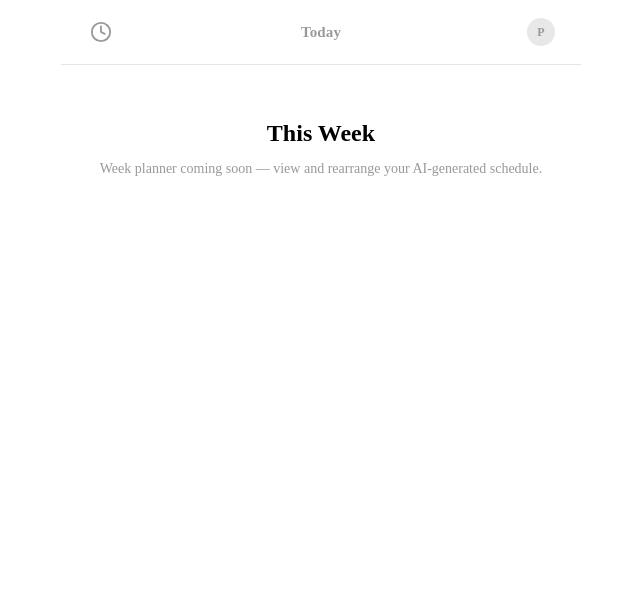
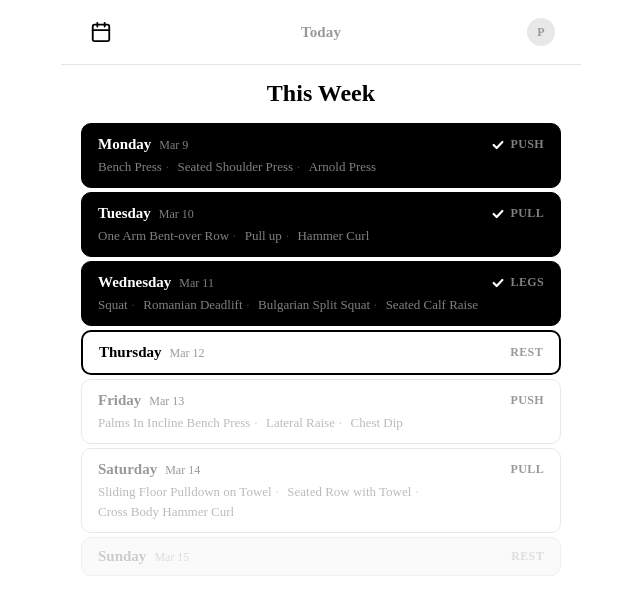
Before and after one commit to gattoa/push, a SvelteKit app: page /plan in a window 1280 px wide. Shown: the top 612 px of the page, without its empty margins (319-959 px from the left). Built offline with nearby package versions, Linux system fonts and the light colour scheme.

Commit message:
Update navigation structure and implement week plan view with dynamic scheduling. Replace placeholder with WeekSchedule component for enhanced user experience.

```diff
--- a/src/lib/components/Navigation.svelte
+++ b/src/lib/components/Navigation.svelte
@@ -6,11 +6,13 @@
 </script>
 
 <nav>
-	<!-- History (left) -->
-	<a href="/history" class="nav-icon" aria-current={currentPath === '/history' ? 'page' : undefined} aria-label="History">
+	<!-- Plan (left) -->
+	<a href="/plan" class="nav-icon" aria-current={currentPath === '/plan' ? 'page' : undefined} aria-label="Plan">
 		<svg width="22" height="22" viewBox="0 0 24 24" fill="none" stroke="currentColor" stroke-width="2" stroke-linecap="round" stroke-linejoin="round">
-			<circle cx="12" cy="12" r="10"></circle>
-			<polyline points="12 6 12 12 16 14"></polyline>
+			<rect x="3" y="4" width="18" height="18" rx="2" ry="2"></rect>
+			<line x1="16" y1="2" x2="16" y2="6"></line>
+			<line x1="8" y1="2" x2="8" y2="6"></line>
+			<line x1="3" y1="10" x2="21" y2="10"></line>
 		</svg>
 	</a>
 
--- /dev/null
+++ b/src/lib/components/WeekSchedule.svelte
@@ -0,0 +1,248 @@
+<script lang="ts">
+	import type { WeekMomentum } from '$lib/mock/profile';
+	import { getTodayIndex } from '$lib/mock/workouts';
+
+	let { momentum }: {
+		momentum: WeekMomentum;
+	} = $props();
+
+	const todayIndex = getTodayIndex();
+
+	const DAY_LABELS = ['Monday', 'Tuesday', 'Wednesday', 'Thursday', 'Friday', 'Saturday', 'Sunday'];
+
+	function computeDayIso(dayOfWeek: number): string {
+		const d = new Date(momentum.weekStart + 'T00:00:00');
+		d.setDate(d.getDate() + dayOfWeek);
+		return d.toISOString().split('T')[0];
+	}
+
+	function computeDayDate(dayOfWeek: number): string {
+		const d = new Date(momentum.weekStart + 'T00:00:00');
+		d.setDate(d.getDate() + dayOfWeek);
+		const months = ['Jan', 'Feb', 'Mar', 'Apr', 'May', 'Jun', 'Jul', 'Aug', 'Sep', 'Oct', 'Nov', 'Dec'];
+		return `${months[d.getMonth()]} ${d.getDate()}`;
+	}
+
+	function dayState(day: typeof momentum.dayCompletions[0], index: number): string {
+		const hasWorkout = day.exerciseNames.length > 0 && !day.isRestDay;
+		if (day.completed && index === todayIndex) return 'completed-today';
+		if (day.completed) return 'completed';
+		if (index === todayIndex) return 'today';
+		if (day.isRestDay || !hasWorkout) return 'rest';
+		if (index < todayIndex) return 'missed';
+		return 'future';
+	}
+</script>
+
+<div class="week-schedule">
+	{#each momentum.dayCompletions as day, i}
+		{@const state = dayState(day, i)}
+		{@const iso = computeDayIso(day.dayOfWeek)}
+		{@const dateStr = computeDayDate(day.dayOfWeek)}
+		<a href="/session/{iso}" class="day-row {state}">
+			<div class="day-header">
+				<div class="day-label-group">
+					<span class="day-name">{DAY_LABELS[i]}</span>
+					<span class="day-date">{dateStr}</span>
+				</div>
+				<div class="day-meta">
+					{#if day.completed}
+						<svg class="check-icon" width="14" height="14" viewBox="0 0 16 16" fill="none">
+							<polyline points="3,8 6.5,11.5 13,4.5" stroke="currentColor" stroke-width="2.5" stroke-linecap="round" stroke-linejoin="round" />
+						</svg>
+					{/if}
+					<span class="split-label">{day.label}</span>
+				</div>
+			</div>
+			{#if !day.isRestDay && day.exerciseNames.length > 0}
+				<div class="exercise-list">
+					{#each day.exerciseNames as name}
+						<span class="exercise-name">{name}</span>
+					{/each}
+				</div>
+			{/if}
+		</a>
+	{/each}
+</div>
+
+<style>
+	.week-schedule {
+		display: flex;
+		flex-direction: column;
+		gap: 0.25rem;
+	}
+
+	.day-row {
+		display: flex;
+		flex-direction: column;
+		gap: 0.375rem;
+		padding: 0.75rem 1rem;
+		background: #fff;
+		border: 1px solid #e8e8e8;
+		border-radius: 10px;
+		text-decoration: none;
+		color: inherit;
+		-webkit-tap-highlight-color: transparent;
+	}
+
+	.day-row:active {
+		transform: scale(0.99);
+	}
+
+	.day-header {
+		display: flex;
+		justify-content: space-between;
+		align-items: center;
+	}
+
+	.day-label-group {
+		display: flex;
+		align-items: baseline;
+		gap: 0.5rem;
+	}
+
+	.day-name {
+		font-size: 0.9375rem;
+		font-weight: 600;
+		color: #000;
+	}
+
+	.day-date {
+		font-size: 0.75rem;
+		color: #999;
+		font-weight: 500;
+	}
+
+	.day-meta {
+		display: flex;
+		align-items: center;
+		gap: 0.375rem;
+	}
+
+	.split-label {
+		font-size: 0.75rem;
+		font-weight: 600;
+		color: #999;
+		text-transform: uppercase;
+		letter-spacing: 0.03em;
+	}
+
+	.check-icon {
+		color: #000;
+	}
+
+	.exercise-list {
+		display: flex;
+		flex-wrap: wrap;
+		gap: 0.25rem 0.5rem;
+	}
+
+	.exercise-name {
+		font-size: 0.8125rem;
+		color: #666;
+	}
+
+	.exercise-name:not(:last-child)::after {
+		content: ' ·';
+		color: #ccc;
+	}
+
+	/* === Day States === */
+
+	/* Completed */
+	.day-row.completed,
+	.day-row.completed-today {
+		background: #000;
+		border-color: #000;
+	}
+
+	.day-row.completed .day-name,
+	.day-row.completed-today .day-name {
+		color: #fff;
+	}
+
+	.day-row.completed .day-date,
+	.day-row.completed-today .day-date {
+		color: rgba(255, 255, 255, 0.5);
+	}
+
+	.day-row.completed .split-label,
+	.day-row.completed-today .split-label {
+		color: rgba(255, 255, 255, 0.5);
+	}
+
+	.day-row.completed .check-icon,
+	.day-row.completed-today .check-icon {
+		color: #fff;
+	}
+
+	.day-row.completed .exercise-name,
+	.day-row.completed-today .exercise-name {
+		color: rgba(255, 255, 255, 0.5);
+	}
+
+	.day-row.completed .exercise-name::after,
+	.day-row.completed-today .exercise-name::after {
+		color: rgba(255, 255, 255, 0.25);
+	}
+
+	/* Today (not completed) */
+	.day-row.today {
+		border-color: #000;
+		border-width: 2px;
+	}
+
+	.day-row.completed-today {
+		border-width: 2px;
+	}
+
+	/* Future */
+	.day-row.future .day-name {
+		color: #999;
+	}
+
+	.day-row.future .exercise-name {
+		color: #bbb;
+	}
+
+	/* Missed */
+	.day-row.missed {
+		border-style: dashed;
+		border-color: #ddd;
+	}
+
+	.day-row.missed .day-name {
+		color: #ccc;
+	}
+
+	.day-row.missed .day-date {
+		color: #ddd;
+	}
+
+	.day-row.missed .split-label {
+		color: #ddd;
+	}
+
+	.day-row.missed .exercise-name {
+		color: #ccc;
+	}
+
+	/* Rest */
+	.day-row.rest {
+		background: #fafafa;
+		border-color: #f0f0f0;
+		padding: 0.625rem 1rem;
+	}
+
+	.day-row.rest .day-name {
+		color: #ccc;
+	}
+
+	.day-row.rest .day-date {
+		color: #ddd;
+	}
+
+	.day-row.rest .split-label {
+		color: #ddd;
+	}
+</style>
--- a/src/routes/(app)/plan/+page.svelte
+++ b/src/routes/(app)/plan/+page.svelte
@@ -1,29 +1,31 @@
 <script lang="ts">
-	// Plan page — this week's 7-day schedule view
-	// Full implementation coming in a future milestone
+	import WeekSchedule from '$lib/components/WeekSchedule.svelte';
+	import { computeWeekMomentum } from '$lib/mock/profile';
+	import { getTodayIndex } from '$lib/mock/workouts';
+	import { mockWeekHistories } from '$lib/mock/profile-history';
+
+	const momentum = $derived(computeWeekMomentum(mockWeekHistories, getTodayIndex()));
 </script>
 
 <div class="plan">
 	<h1>This Week</h1>
-	<p class="placeholder">Week planner coming soon — view and rearrange your AI-generated schedule.</p>
+	<WeekSchedule {momentum} />
 </div>
 
 <style>
 	.plan {
 		max-width: 480px;
 		margin: 0 auto;
-		padding: 1rem 1rem 6rem;
-		text-align: center;
+		padding: 0 1rem 6rem;
+		display: flex;
+		flex-direction: column;
+		gap: 1rem;
 	}
 
 	h1 {
 		font-size: 1.5rem;
 		font-weight: 800;
-		margin: 2rem 0 0.5rem;
-	}
-
-	.placeholder {
-		color: #999;
-		font-size: 0.875rem;
+		margin: 0.5rem 0 0;
+		text-align: center;
 	}
 </style>
```
Also changed, not shown: 1 other file (tests, documents, lock files or other folders).
